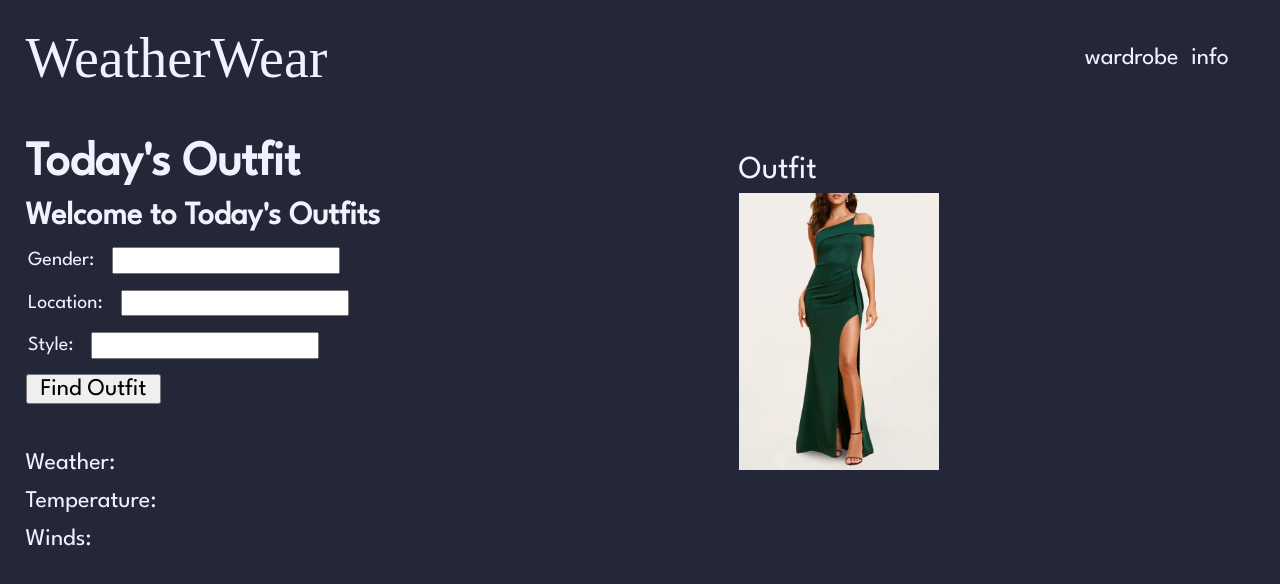
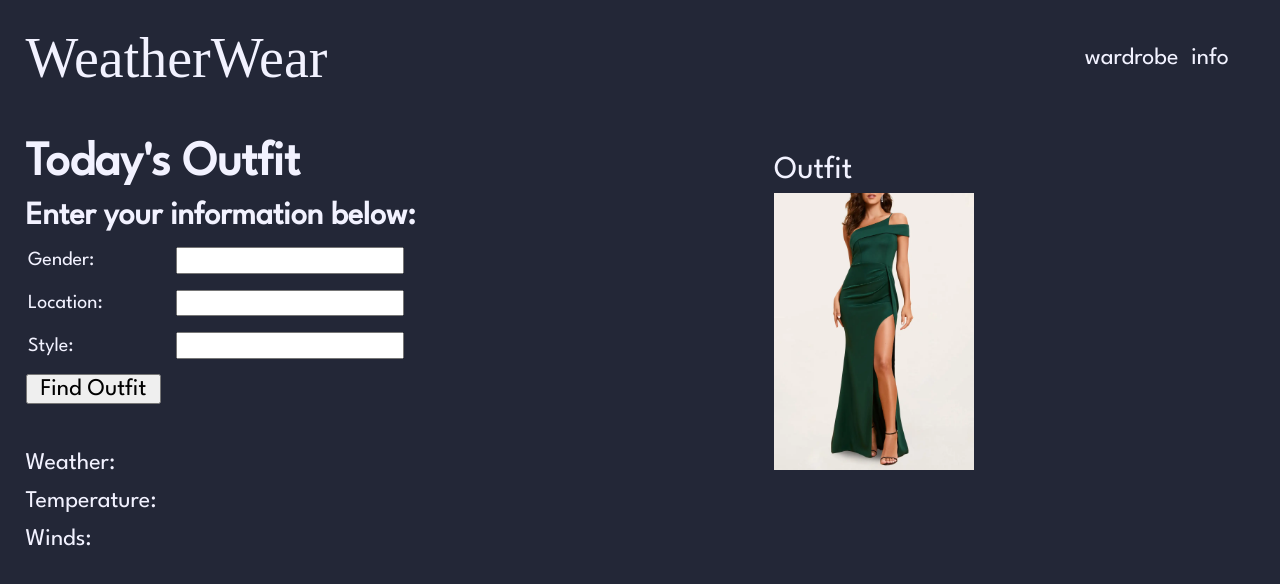
Before and after one commit to pollyliu1/WeatherWear, a Next.js app in the folder weather-wear/: page /wardrobe in a window 1280 px wide. Shown: the top 584 px of the page. Built offline with nearby package versions, Linux system fonts and the light colour scheme; a web font is replaced by a local one.

Commit message:
changed font

```diff
--- a/weather-wear/src/pages/index.js
+++ b/weather-wear/src/pages/index.js
@@ -24,7 +24,7 @@ export default function Home() {
       </div>
     </div>
       <div className='about'>
-        <h1 className='about-title'>About Us</h1>
+        <h1 className='about-title'>about us</h1>
         <p className='about-info'>We are a website that generates outfits based on gender, style, and weather.
          Simply enter the information into the wardobe section and view outfits that will make you feel
          empowered.</p>
--- a/weather-wear/src/pages/wardrobe.js
+++ b/weather-wear/src/pages/wardrobe.js
@@ -18,7 +18,7 @@ export default function Wardrobe() {
       <div className={styles.body}>
         <div className={styles.sidebar}>
           <h1 className={styles.title}>Today's Outfit</h1>
-          <h3 className={styles.intro}>Welcome to Today's Outfits</h3>
+          <h4 className={styles.intro}>Enter your information below:</h4>
           <form action='' method='GET' className={styles.form}>
             <div className={styles.question}>
               <label className={styles.label}>Gender: </label>
--- a/weather-wear/src/styles/globals.css
+++ b/weather-wear/src/styles/globals.css
@@ -173,3 +173,8 @@ a {
   padding-left: 7vw;
   font-size: 2rem;
 }
+
+label {
+  display: inline-block;
+  width: 150px;
+}
```
